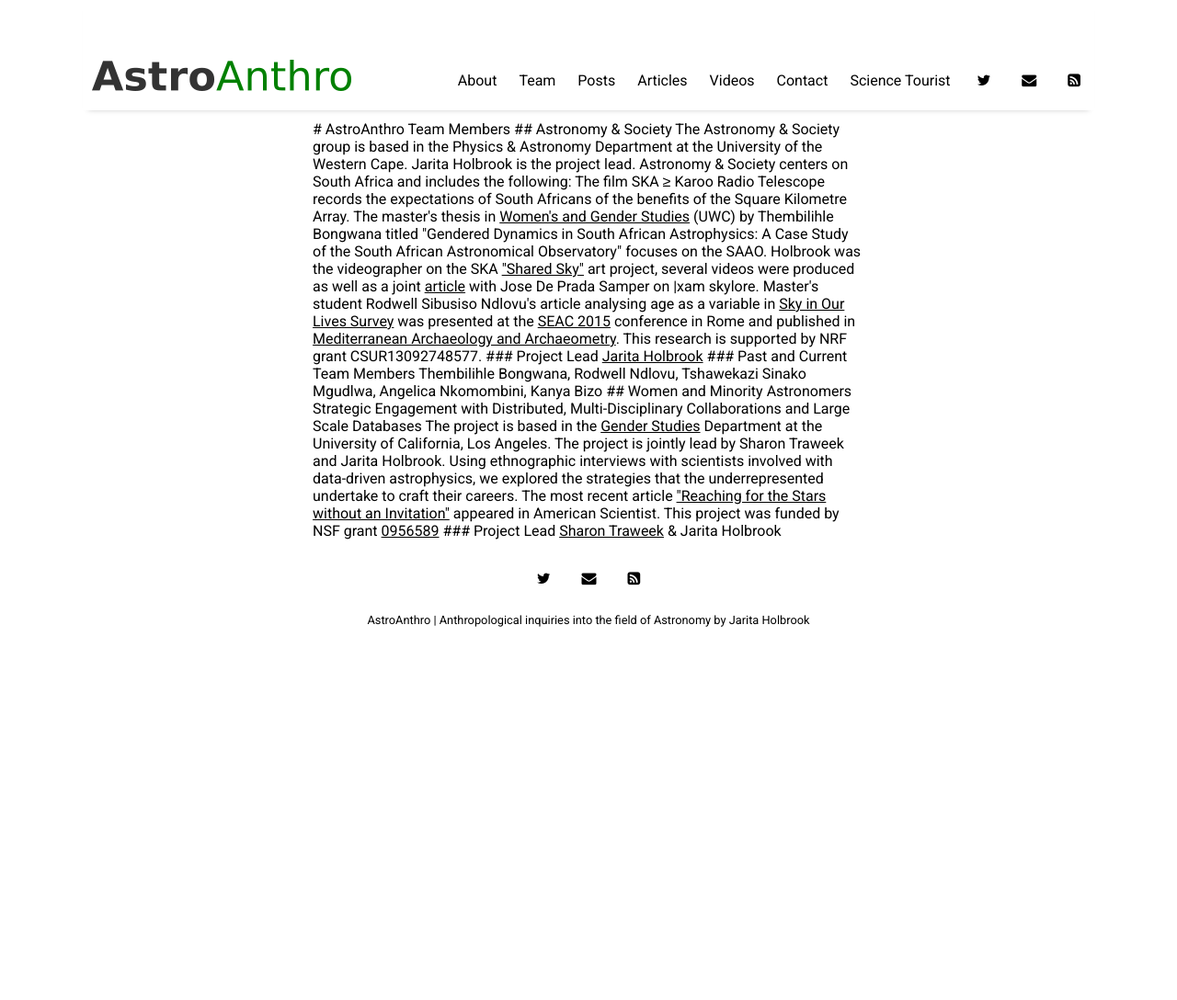
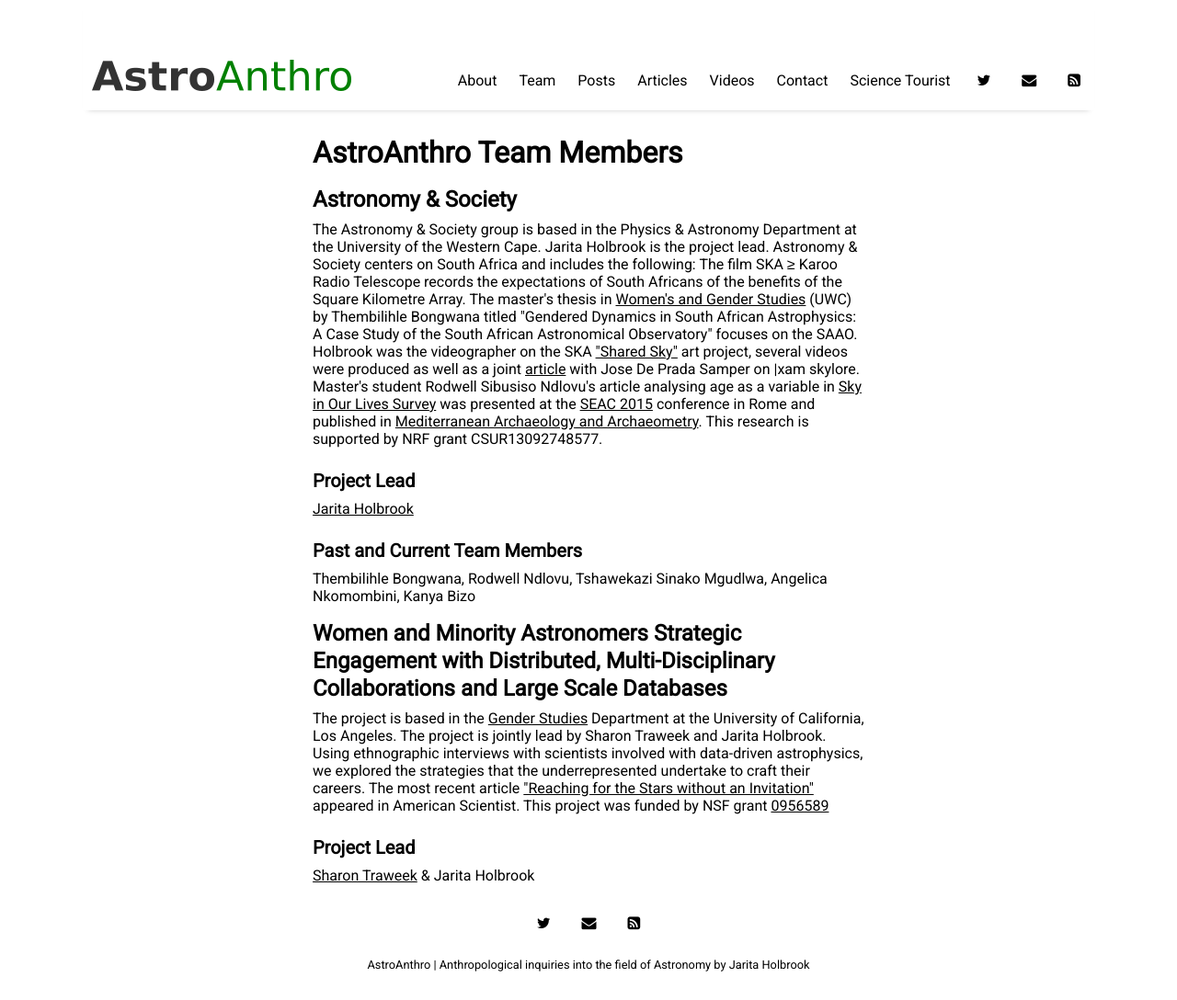
Before and after one commit to romeeld/AstroAnthro, a Jekyll site: the page built from pages/team.html, in a window 1280 px wide and 1088 px high. Shown: the whole window at 92% size. Built offline with Jekyll 4.4.1, drawn with Linux system fonts in a browser that asks for light colours; nearby versions of some CDN libraries.

Commit message:
Update team.html
Edited putting in html code

```diff
--- a/pages/team.html
+++ b/pages/team.html
@@ -3,19 +3,19 @@ layout: misc
 title: Team
 ---
 
-# AstroAnthro Team Members
+<h1>AstroAnthro Team Members</h1>
 
-## Astronomy & Society
+<h2>Astronomy & Society</h2>
 The Astronomy & Society group is based in the Physics & Astronomy Department at the University of the Western Cape. Jarita Holbrook is the project lead. Astronomy & Society centers on South Africa and includes the following: The film SKA ≥ Karoo Radio Telescope records the expectations of South Africans of the benefits of the Square Kilometre Array. The master's thesis in <a href="https://www.uwc.ac.za/Faculties/ART/WGS/Pages/default.aspx">Women's and Gender Studies</a> (UWC) by Thembilihle Bongwana titled "Gendered Dynamics in South African Astrophysics: A Case Study of the South African Astronomical Observatory" focuses on the SAAO. Holbrook was the videographer on the SKA <a href="https://www.skatelescope.org/shared-sky/">"Shared Sky"</a> art project, several videos were produced as well as a joint <a href="http://maajournal.com/Issues/2016/Vol16-4/Full11.pdf">article</a> with Jose De Prada Samper on |xam skylore. Master's student Rodwell Sibusiso Ndlovu's article analysing age as a variable in <a href="https://docs.google.com/forms/d/e/1FAIpQLSeM9JyKKvO_EzP2LlTUd6NBWadPEBRan6HOrWdUe16k4KnEyg/viewform?usp=sf_link">Sky in Our Lives Survey</a> was presented at the <a href="http://www.brera.inaf.it/SEAC2015/index.html">SEAC 2015</a> conference in Rome and published in <a href="http://maajournal.com/Issues/2016/Vol16-4/Full69.pdf">Mediterranean Archaeology and Archaeometry</a>. This research is supported by NRF grant CSUR13092748577.
 
-### Project Lead
+<h3>Project Lead</h3>
 <a href="http://astro.uwc.ac.za/our_team/holbrook/">Jarita Holbrook</a>
 
-### Past and Current Team Members
+<h3>Past and Current Team Members</h3>
 Thembilihle Bongwana, Rodwell Ndlovu, Tshawekazi Sinako Mgudlwa, Angelica Nkomombini, Kanya Bizo
 
-## Women and Minority Astronomers Strategic Engagement with Distributed, Multi-Disciplinary Collaborations and Large Scale Databases
+<h2>Women and Minority Astronomers Strategic Engagement with Distributed, Multi-Disciplinary Collaborations and Large Scale Databases</h2>
 The project is based in the <a href="http://www.genderstudies.ucla.edu">Gender Studies</a> Department at the University of California, Los Angeles. The project is jointly lead by Sharon Traweek and Jarita Holbrook. Using ethnographic interviews with scientists involved with data-driven astrophysics, we explored the strategies that the underrepresented undertake to craft their careers. The most recent article <a href="https://www.americanscientist.org/article/reaching-for-the-stars-without-an-invitation">"Reaching for the Stars without an Invitation"</a> appeared in American Scientist. This project was funded by NSF grant <a href="https://www.nsf.gov/awardsearch/showAward?AWD_ID=0956589">0956589</a>
 
-### Project Lead
+<h3>Project Lead</h3>
 <a href="http://www.genderstudies.ucla.edu/faculty/sharon-traweek">Sharon Traweek</a> & Jarita Holbrook
```
